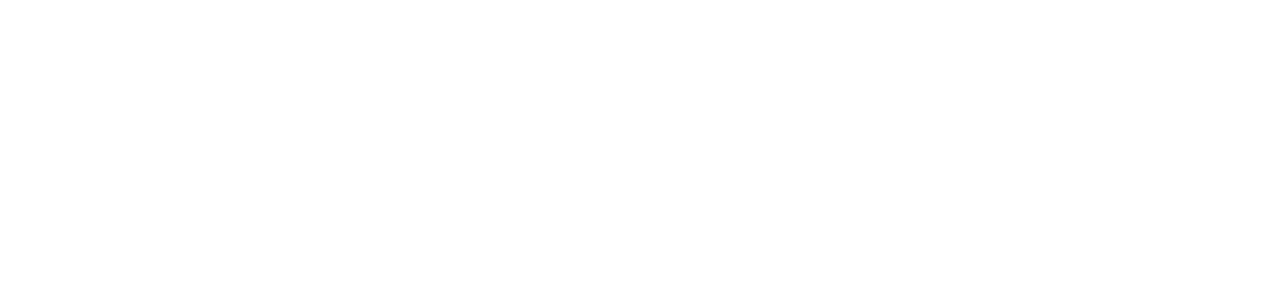
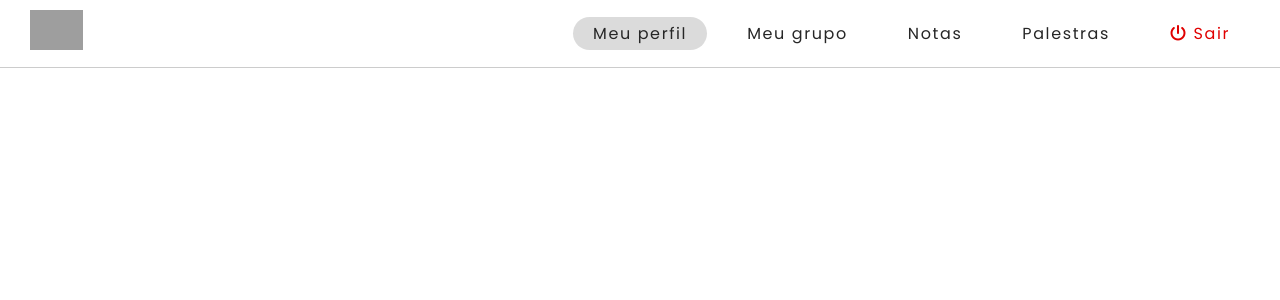
Before and after one commit to DevFernandoMartins/EngenhariasSenac, a Nuxt app: page /system in a window 1280 px wide. Shown: the top 300 px of the page. Built offline with nearby package versions, Linux system fonts and the light colour scheme; grey boxes are pictures that could not be loaded.

Commit message:
Ajustes na exibição das palestras no index

```diff
--- a/app.vue
+++ b/app.vue
@@ -32,13 +32,13 @@ export default {
 </script>
 
 <style lang="css">
-@import url('https://fonts.googleapis.com/css2?family=Lalezar&family=Montserrat:ital,wght@0,100..900;1,100..900&display=swap');
+@import url('https://fonts.googleapis.com/css2?family=Poppins:ital,wght@0,100;0,200;0,300;0,400;0,500;0,600;0,700;0,800;0,900;1,100;1,200;1,300;1,400;1,500;1,600;1,700;1,800;1,900&display=swap');
 
 * {
   margin: 0;
   padding: 0;
   box-sizing: border-box;
-  font-family: "Montserrat", sans-serif;
+  font-family: "Poppins", sans-serif;
   letter-spacing: .1em;
 }
 
@@ -103,6 +103,9 @@ a.btn-secondary:hover {
   text-align: center;
 }
 
+section.important {
+  min-height: calc(100vh - 374px);
+}
 
 @media (max-width: 500px) {
   h1 {
--- a/components/Institucional/Contato/Contact.vue
+++ b/components/Institucional/Contato/Contact.vue
@@ -1,5 +1,5 @@
 <template>
-    <section id="main-contact">
+    <section id="main-contact" class="important">
         <div id="inside-main-contact">
             <p class="text-center">Preencha as informações abaixo, e em breve nós entraremos em contato.</p>
             <p class="text-center">Você também pode entrar em contato enviando um e-mail para
--- a/components/Institucional/Index/ScheduleIndex.vue
+++ b/components/Institucional/Index/ScheduleIndex.vue
@@ -22,16 +22,26 @@
     </section>
 </template>
 
-<script lang="ts">
+<script>
 import { ref, computed } from 'vue'
 import Palestras from '~/public/json/Palestras.json'
 
-const palestras = ref(Palestras)
+export default {
+    setup() {
+        const palestras = ref(Palestras)
+        const limitedPalestras = computed(() => {
+            return palestras.value.slice(0, 4)
+        })
 
-const limitedPalestras = computed(() => {
-    return palestras.value.slice(0, 4)
-})
+        return {
+            palestras,
+            limitedPalestras
+        }
+    }
+}
 </script>
+
+
 
 <style lang="css" scoped>
 p {
@@ -55,6 +65,7 @@ section#schedule-home {
     width: 100%;
     display: grid;
     grid-template-columns: repeat(4, 1fr);
+    align-items: start;
     flex-wrap: wrap;
     gap: 30px;
     align-items: center;
--- a/components/Institucional/Patrocinar/MainSponsor.vue
+++ b/components/Institucional/Patrocinar/MainSponsor.vue
@@ -1,5 +1,5 @@
 <template>
-    <section id="main-sponsor">
+    <section id="main-sponsor" class="important">
         <div id="inside-main-sponsor">
             <p class="text-center">Torne-se parceiro da semana das engenharias do Centro Universitário Senac Santo
                 Amaro.</p>
--- a/components/Institucional/Programacao/DivEvents.vue
+++ b/components/Institucional/Programacao/DivEvents.vue
@@ -1,5 +1,5 @@
 <template>
-    <section id="schedule-home">
+    <section id="schedule-home" class="important">
         <div id="inside-schedule-home" data-aos="fade-up">
             <h2>{{ title }}</h2>
             <div id="carrossel-control">
@@ -170,7 +170,7 @@ section#schedule-home {
     display: flex;
     flex-wrap: nowrap;
     gap: 15px;
-    align-items: sta;
+    align-items: start;
     padding: 5px;
     overflow-x: scroll;
     scroll-behavior: smooth;
--- /dev/null
+++ b/components/System/Global/CHeader.vue
@@ -0,0 +1,108 @@
+<template>
+    <header id="header">
+        <div id="inside-header">
+            <a href="#" class="header-picture"><img src="/public/img/logo-engenharias_senac-azul.png"
+                    alt="Logo dos cursos de Engenharia do Centro Universitário Senac Santo Amaro"></a>
+            <nav id="nav">
+                <ul>
+                    <li><a href="/index" class="active">Meu perfil</a></li>
+                    <li><a href="/grupo">Meu grupo</a></li>
+                    <li><a href="/notas">Notas</a></li>
+                    <li><a href="/palestras">Palestras</a></li>
+                    <li><a href="#" class="out"><i class="fa-solid fa-power-off"></i> Sair</a></li>
+                </ul>
+            </nav>
+            <div id="btn-toggle-nav" class="btn-to-close" onclick="toggleNavbar">
+                <div></div>
+                <div></div>
+                <div></div>
+            </div>
+        </div>
+    </header>
+</template>
+
+<style lang="css" scoped>
+header#header {
+    width: 100%;
+    border-bottom: 1px solid rgba(0, 0, 0, 0.200);
+    padding: 10px 30px;
+    background-color: var(--second-color);
+}
+
+#inside-header {
+    width: 100%;
+    max-width: 1440px;
+    display: flex;
+    align-items: center;
+    justify-content: space-between;
+    margin: auto;
+}
+
+.header-picture > img {
+    height: 40px;
+}
+
+nav#nav {
+    display: flex;
+    align-items: center;
+    justify-content: center;
+}
+
+#nav ul {
+    list-style: none;
+    display: flex;
+    align-items: center;
+    gap: 20px;
+}
+
+#nav a {
+    color: var(--black-color);
+    text-decoration: none;
+    padding: 5px 10px;
+    transition: background-color 0.3s;
+    border-radius: 30px;
+    padding: 5px 20px;
+}
+
+#nav a.out {
+    color: rgb(224, 0, 0);
+}
+
+#nav a.active {
+    background-color: rgba(128, 128, 128, 0.282);
+}
+
+#nav a:hover {
+    background-color: rgba(255, 255, 255, 0.2);
+    border-radius: 5px;
+}
+
+#btn-toggle-nav {
+    display: none;
+}
+
+
+@media (max-width: 999px) {
+
+    nav#nav {
+        display: none;
+    }
+
+    #btn-toggle-nav {
+        display: flex;
+        flex-direction: column;
+        align-items: center;
+        gap: 5px;
+        cursor: pointer;
+    }
+
+    #btn-toggle-nav>div {
+        width: 30px;
+        height: 3px;
+        background-color: var(--first-color);
+        border-radius: 3px;
+        transition: .3s
+    }
+}
+
+</style>
--- a/pages/system/index.vue
+++ b/pages/system/index.vue
@@ -1,3 +1,11 @@
 <template>
+ <CHeader />
+</template>
 
-</template>
+<script lang="ts">
+import CHeader from '~/components/System/Global/CHeader.vue';
+
+export default {
+    components: { CHeader }
+}
+</script>
```
